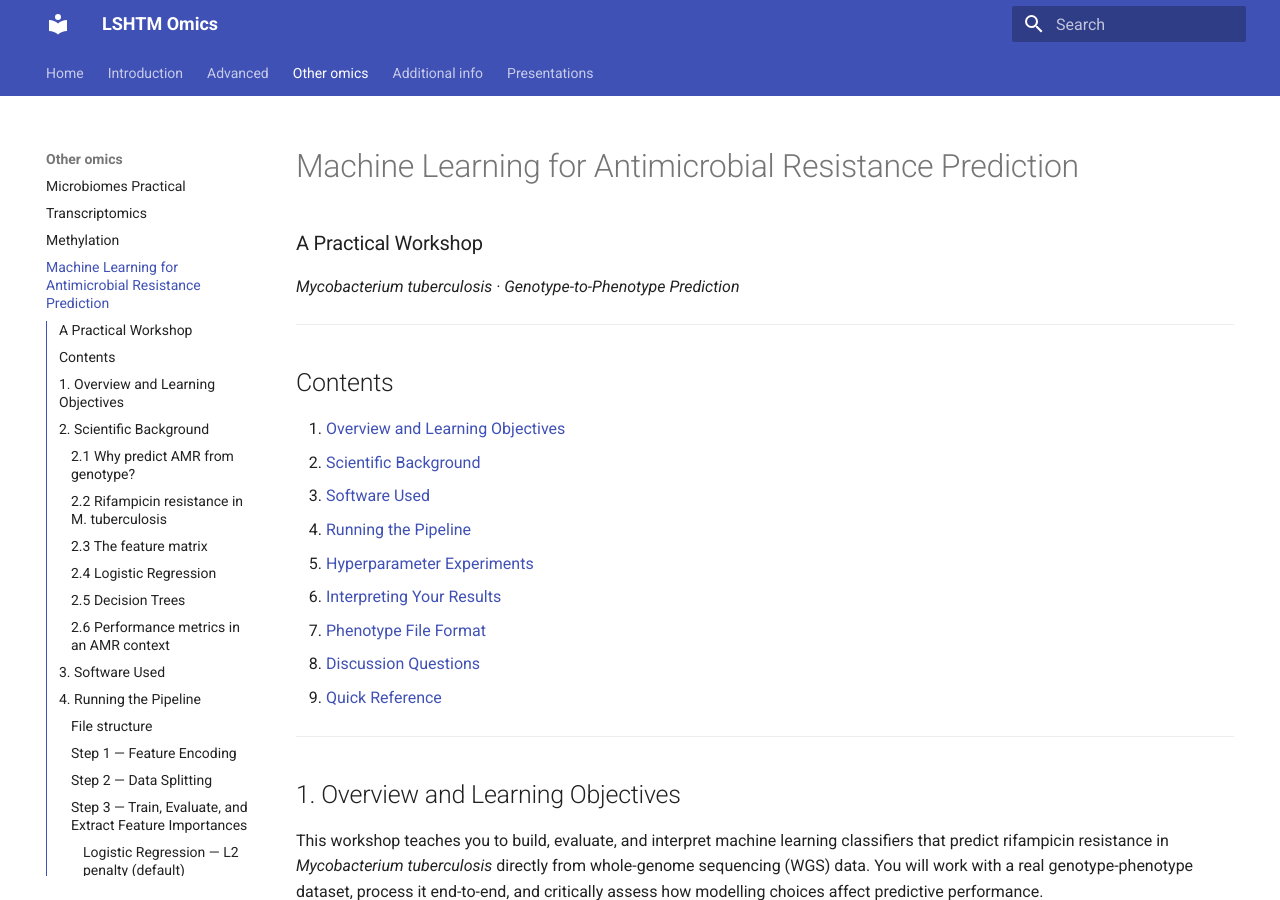
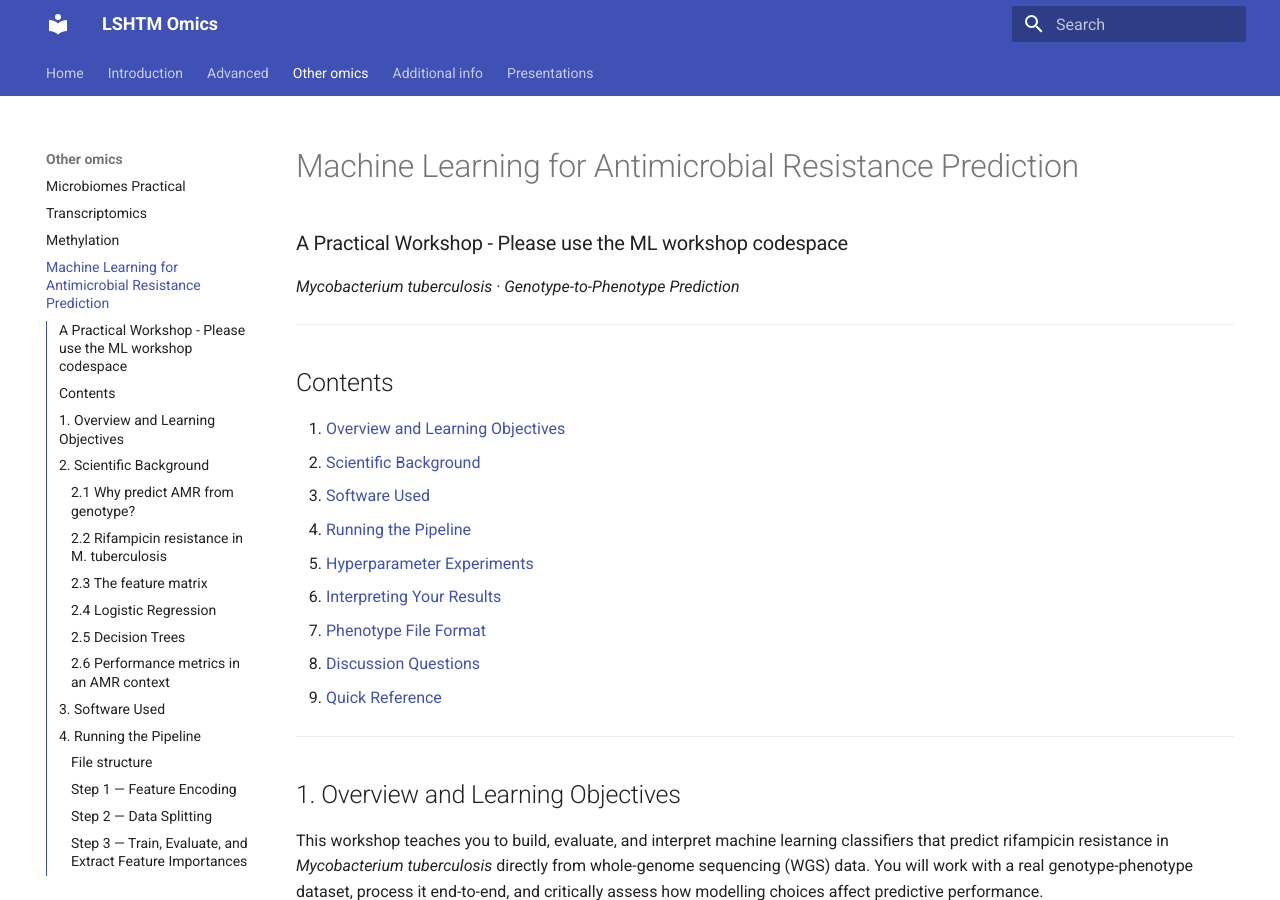
Before and after one commit to lshtm-genomics/omics-course, an MkDocs documentation site: the page built from docs/other-omics/machine_learning.md, in a window 1280 px wide and 900 px high. Built offline with MkDocs 1.6.1 and Material for MkDocs 9.7.7, drawn with Linux system fonts in a browser that asks for light colours; some of the changed text lies outside the part shown.

Commit message:
Update machine_learning.md

````diff
--- a/docs/other-omics/machine_learning.md
+++ b/docs/other-omics/machine_learning.md
@@ -1,5 +1,5 @@
 # Machine Learning for Antimicrobial Resistance Prediction
-### A Practical Workshop
+### A Practical Workshop - Please use the ML workshop codespace
 *Mycobacterium tuberculosis · Genotype-to-Phenotype Prediction*
 
 ---
@@ -160,6 +160,7 @@ machine_learning/
 Convert the multi-sample VCF into a binary SNP matrix. This uses bcftools to query raw genotype calls and encodes them numerically in Python.
 
 ```bash
+conda activate ml-amr
 python 1_encode_features.py \
     --vcf data/samples.vcf.gz \
     --out_csv features.csv
````
